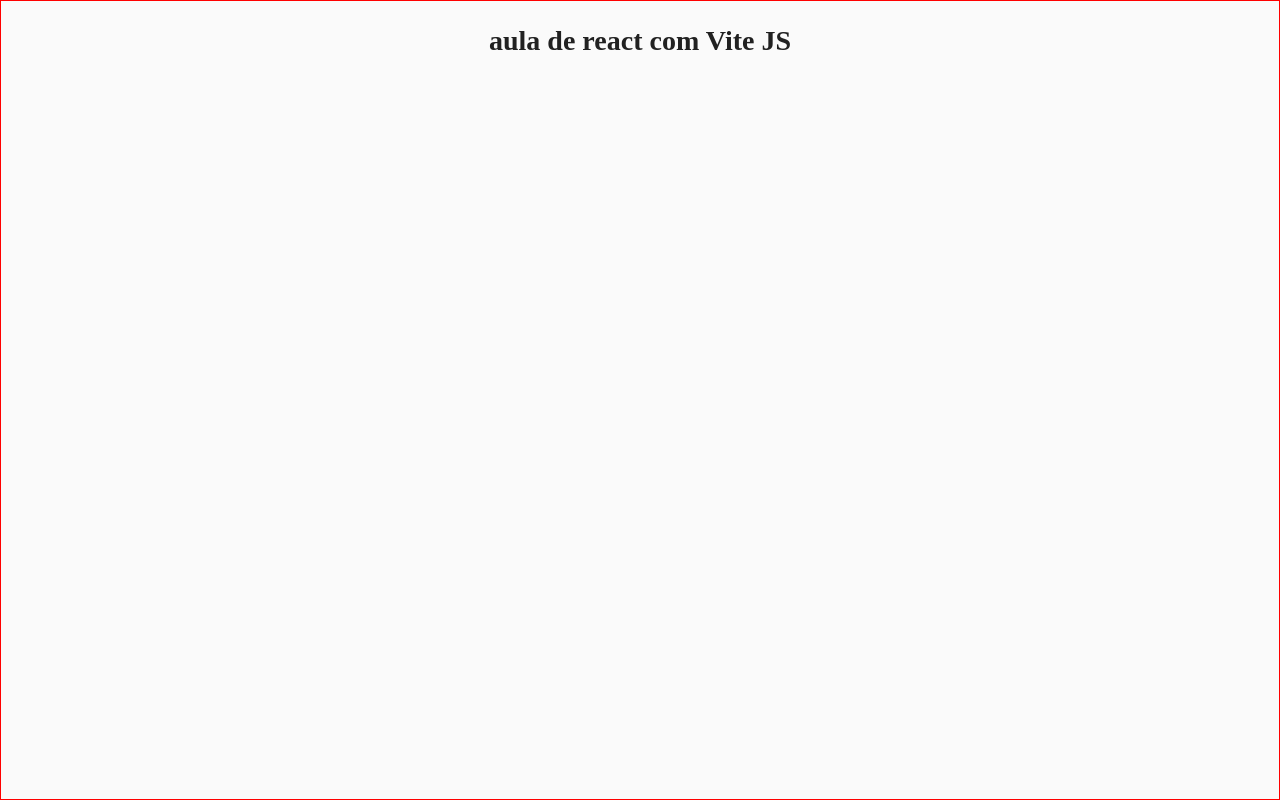
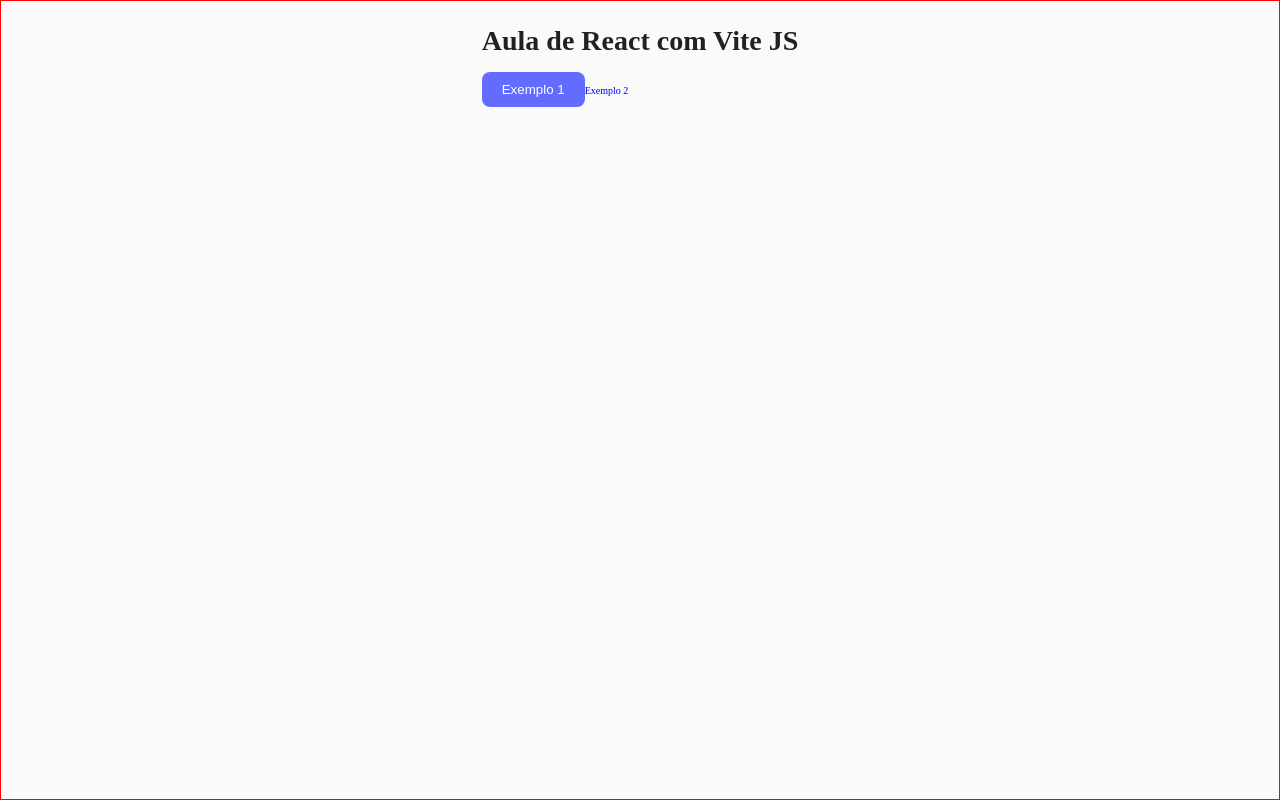
Before and after one commit to cautks/introducaovite, a React (Vite) app: page / in a window 1280 px wide. Built offline with nearby package versions, Linux system fonts and the light colour scheme.

Commit message:
13032026

```diff
--- /dev/null
+++ b/src/pages/home/index.css
@@ -0,0 +1,16 @@
+.ContainerHome {
+display: flex;
+width: 100%;
+max-width: 124rem;
+    }
+
+.containerCards{
+  display:flex;
+  flex-wrap: wrap;
+  gap: 2rem;
+  margin-top: 2rem;
+  border: 0.3rem solid #f00;
+  border-radius: 1rem;
+  padding: 2rem;
+  height: 45vh;
+}
--- a/src/pages/home/index.jsx
+++ b/src/pages/home/index.jsx
@@ -1,10 +1,27 @@
-function Home () {
-  return(
-    <div>
-       <h1>aula de react com Vite JS</h1>
+import {useNavigate } from 'react-router-dom';
+import { Link } from 'react-router';
+function Home() {
 
+
+
+  const navigate = useNavigate();
+
+  return (
+    <div className='containerHome'>
+      <div className='containerCards'>
+      <h1>Aula de React com Vite JS</h1>
+
+      <button
+        onClick={() => navigate('/exemplo/1')}
+      >
+        Exemplo 1
+      </button>
+
+      <Link to="/exemplo/2">Exemplo 2</Link>
+
+      </div>
     </div>
-  );
+  )
 }
 
 export default Home;
```
